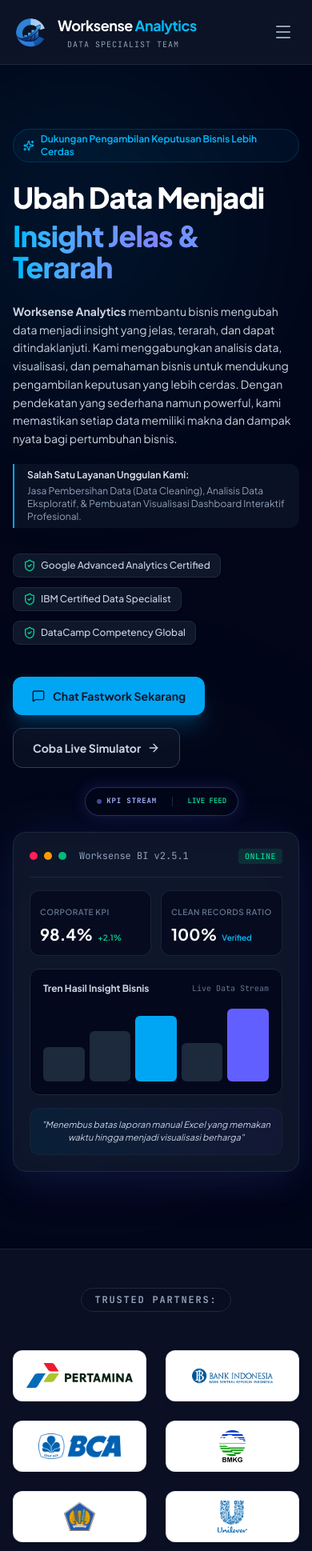
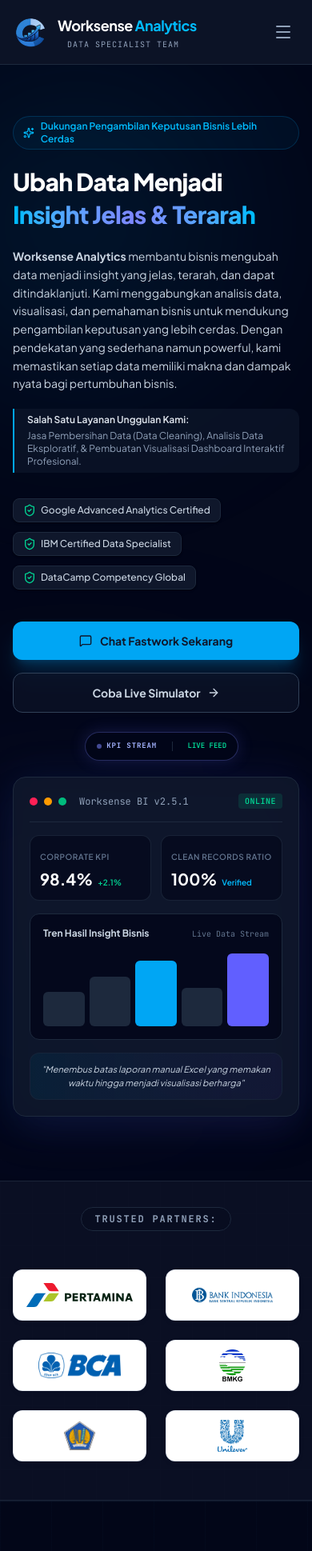
Before and after one commit to worksenseanalytics/Worksense-Analytics, a React (Vite) app: page / in a window 390 px wide. Shown: the top 1939 px of the page at 80% size. Built offline with nearby package versions, Linux system fonts and the light colour scheme.

Commit message:
style: adjust responsive padding and UI layout
Update section spacings and hero typography for better responsiveness. Fix mobile navigation positioning.

```diff
--- a/src/App.tsx
+++ b/src/App.tsx
@@ -237,7 +237,7 @@ export default function App() {
       <CoreServiceDetail />
 
       {/* GLOBAL CERTIFICATION CREDENTIALS GRID SECTION */}
-      <section className="bg-slate-900 border-t border-slate-800 py-16 relative">
+      <section className="bg-slate-900 border-t border-slate-800 py-12 md:py-16 relative">
         <div className="absolute inset-0 bg-[radial-gradient(circle_at_top,rgba(99,102,241,0.05),transparent_50%)]" />
         <div className="relative mx-auto max-w-7xl px-4 sm:px-6 lg:px-8">
           <div className="text-center max-w-3xl mx-auto mb-12">
@@ -311,7 +311,7 @@ export default function App() {
       </section>
 
       {/* INTERACTIVE DEMO: PERBANDINGAN DATA SEBELUM & SESUDAH CLEANING + DASHBOARD SIMULATION */}
-      <section id="simulator" className="bg-slate-950 py-20 border-t border-slate-900 relative">
+      <section id="simulator" className="bg-slate-950 py-16 md:py-20 border-t border-slate-900 relative">
         <div className="absolute inset-0 bg-[radial-gradient(circle_at_bottom_left,rgba(56,189,248,0.06),transparent_60%)]" />
         <div className="relative mx-auto max-w-7xl px-4 sm:px-6 lg:px-8">
 
@@ -684,7 +684,7 @@ export default function App() {
       </section>
 
       {/* CORE CAPABILITIES & REAL-TIME INDUSTRY TOOLS SECTION */}
-      <section id="tools" className="bg-slate-900/40 border-y border-slate-900 py-20">
+      <section id="tools" className="bg-slate-900/40 border-y border-slate-900 py-16 md:py-20">
         <div className="mx-auto max-w-7xl px-4 sm:px-6 lg:px-8">
           <div className="text-center max-w-3xl mx-auto mb-16">
             <span className="text-xs font-mono font-bold uppercase text-sky-400">Standardisasi Kelas Dunia</span>
@@ -735,7 +735,7 @@ export default function App() {
       </section>
 
       {/* WORKFLOW PIPELINE IN-DETAIL SECTION */}
-      <section id="workflow" className="bg-slate-950 py-20">
+      <section id="workflow" className="bg-slate-950 py-16 md:py-20">
         <div className="mx-auto max-w-7xl px-4 sm:px-6 lg:px-8">
           <div className="text-center max-w-3xl mx-auto mb-16">
             <span className="text-xs font-mono font-bold uppercase text-sky-400">Professional Pipeline</span>
@@ -810,7 +810,7 @@ export default function App() {
       </section>
 
       {/* CORE INTEGRATION: DYNAMIC REAL CHATBOT INTERACTIVE CONSULTATION */}
-      <section id="consultant" className="bg-slate-900 py-20 px-4 sm:px-6 lg:px-8 border-t border-slate-800">
+      <section id="consultant" className="bg-slate-900 py-16 md:py-20 px-4 sm:px-6 lg:px-8 border-t border-slate-800">
         <div className="mx-auto max-w-5xl">
           <div className="text-center max-w-2xl mx-auto mb-10">
             <span className="inline-flex items-center gap-1.5 text-xs font-mono font-bold tracking-wider uppercase text-sky-400">
--- a/src/components/CoreServiceDetail.tsx
+++ b/src/components/CoreServiceDetail.tsx
@@ -146,7 +146,7 @@ export default function CoreServiceDetail() {
   ];
 
   return (
-    <section id="jasa-analisis" className="bg-slate-950 py-24 pb-20 relative border-t border-slate-900 overflow-hidden">
+    <section id="jasa-analisis" className="bg-slate-950 py-16 md:py-24 pb-16 md:pb-20 relative border-t border-slate-900 overflow-hidden">
       {/* Visual background accents and grid styling */}
       <div className="absolute inset-0 bg-[linear-gradient(to_right,rgba(56,189,248,0.02)_1px,transparent_1px),linear-gradient(to_bottom,rgba(56,189,248,0.02)_1px,transparent_1px)] bg-[size:4rem_4rem]" />
       <div className="absolute top-1/4 right-0 w-96 h-96 bg-sky-500/5 rounded-full blur-3xl pointer-events-none" />
--- a/src/components/Hero.tsx
+++ b/src/components/Hero.tsx
@@ -8,7 +8,7 @@ import { Sparkles, MessageSquare, ArrowRight, BarChart3, Database, ShieldCheck,
 
 export default function Hero() {
   return (
-    <section className="relative overflow-hidden bg-slate-950 pt-20 pb-24 md:pt-28 md:pb-32">
+    <section className="relative overflow-hidden bg-slate-950 pt-16 pb-20 md:pt-28 md:pb-32">
       {/* Decorative gradient backgrounds */}
       <div className="absolute top-0 left-1/4 h-[400px] w-[400px] -translate-x-1/2 rounded-full bg-sky-500/10 blur-[120px]" />
       <div className="absolute right-10 bottom-10 h-[500px] w-[500px] rounded-full bg-indigo-500/5 blur-[150px]" />
@@ -22,7 +22,7 @@ export default function Hero() {
               <span>Dukungan Pengambilan Keputusan Bisnis Lebih Cerdas</span>
             </div>
 
-            <h1 className="mt-6 font-sans text-4xl font-extrabold tracking-tight text-white sm:text-5xl md:text-6xl leading-[1.1]">
+            <h1 className="mt-6 font-sans text-3xl font-extrabold tracking-tight text-white sm:text-4xl md:text-5xl lg:text-6xl leading-[1.1]">
               Ubah Data Menjadi{" "}
               <span className="block mt-2 bg-gradient-to-r from-sky-400 via-indigo-400 to-sky-400 bg-clip-text text-transparent">
                 Insight Jelas & Terarah
@@ -57,19 +57,19 @@ export default function Hero() {
             </div>
 
             {/* Actions CTA */}
-            <div className="mt-10 flex flex-wrap gap-4">
+            <div className="mt-10 flex flex-col sm:flex-row flex-wrap gap-4 w-full">
               <a
                 href="https://fastwork.id/"
                 target="_blank"
                 rel="noopener noreferrer"
-                className="inline-flex items-center gap-2.5 rounded-xl bg-sky-500 hover:bg-sky-400 px-6 py-3.5 text-sm font-bold text-slate-900 shadow-xl shadow-sky-500/20 transition-all hover:scale-[1.03] active:scale-[0.98]"
+                className="inline-flex justify-center items-center gap-2.5 rounded-xl bg-sky-500 hover:bg-sky-400 px-6 py-3.5 text-sm font-bold text-slate-900 shadow-xl shadow-sky-500/20 transition-all hover:scale-[1.03] active:scale-[0.98] w-full sm:w-auto"
               >
                 <MessageSquare className="h-4 w-4" />
                 Chat Fastwork Sekarang
               </a>
               <a
                 href="#simulator"
-                className="inline-flex items-center gap-2 rounded-xl border border-slate-700 bg-slate-900/60 backdrop-blur px-6 py-3.5 text-sm font-bold text-slate-300 hover:text-white hover:border-slate-500 transition-all active:scale-[0.98]"
+                className="inline-flex justify-center items-center gap-2 rounded-xl border border-slate-700 bg-slate-900/60 backdrop-blur px-6 py-3.5 text-sm font-bold text-slate-300 hover:text-white hover:border-slate-500 transition-all active:scale-[0.98] w-full sm:w-auto"
               >
                 Coba Live Simulator
                 <ArrowRight className="h-4 w-4" />
--- a/src/components/Navbar.tsx
+++ b/src/components/Navbar.tsx
@@ -93,7 +93,7 @@ export default function Navbar({ theme, toggleTheme }: NavbarProps) {
 
       {/* Mobile nav panel */}
       {isOpen && (
-        <div className="md:hidden bg-slate-900 border-b border-slate-800 px-4 pt-2 pb-4 space-y-1">
+        <div className="md:hidden absolute top-20 left-0 w-full bg-slate-900 border-b border-slate-800 px-4 pt-2 pb-4 space-y-1 shadow-2xl">
           <a
             href="#services"
             onClick={() => setIsOpen(false)}
--- a/src/components/TrustedPartners.tsx
+++ b/src/components/TrustedPartners.tsx
@@ -7,7 +7,7 @@ import React from "react";
 
 export default function TrustedPartners() {
   return (
-    <section className="bg-slate-900/60 border-y border-slate-800/80 py-12 relative overflow-hidden">
+    <section className="bg-slate-900/60 border-y border-slate-800/80 py-8 lg:py-12 relative overflow-hidden">
       {/* Subtle blueprint decorative background network mesh */}
       <div className="absolute inset-0 opacity-5 pointer-events-none mix-blend-overlay">
         <svg className="w-full h-full" xmlns="http://www.w3.org/2000/svg">
```
